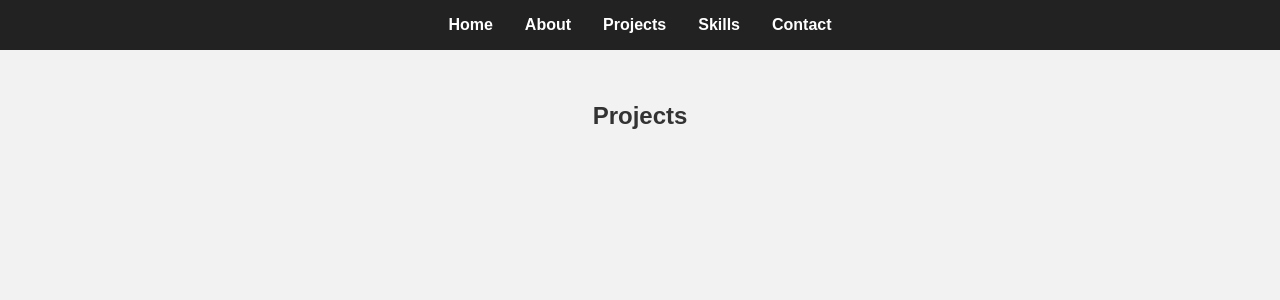
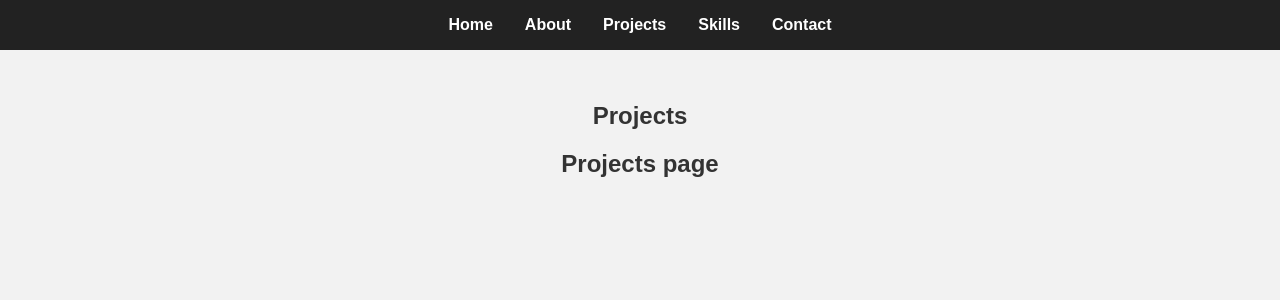
Before and after one commit to Sairam-parsha/my-portfolio, a React (Create React App) app: page /projects in a window 1280 px wide. Shown: the top 300 px of the page. Built offline with nearby package versions, Linux system fonts and the light colour scheme.

Commit message:
update somethings

```diff
--- a/src/pages/Projects.js
+++ b/src/pages/Projects.js
@@ -4,6 +4,7 @@ function Projects() {
   return (
     <section>
       <h1>Projects</h1>
+      <h1>Projects page</h1>
     </section>
   );
 }
--- a/src/pages/Skills.js
+++ b/src/pages/Skills.js
@@ -4,6 +4,7 @@ function Skills() {
   return (
     <section>
       <h1>Skills</h1>
+      <h1>Skills page</h1>
     </section>
   );
 }
```
